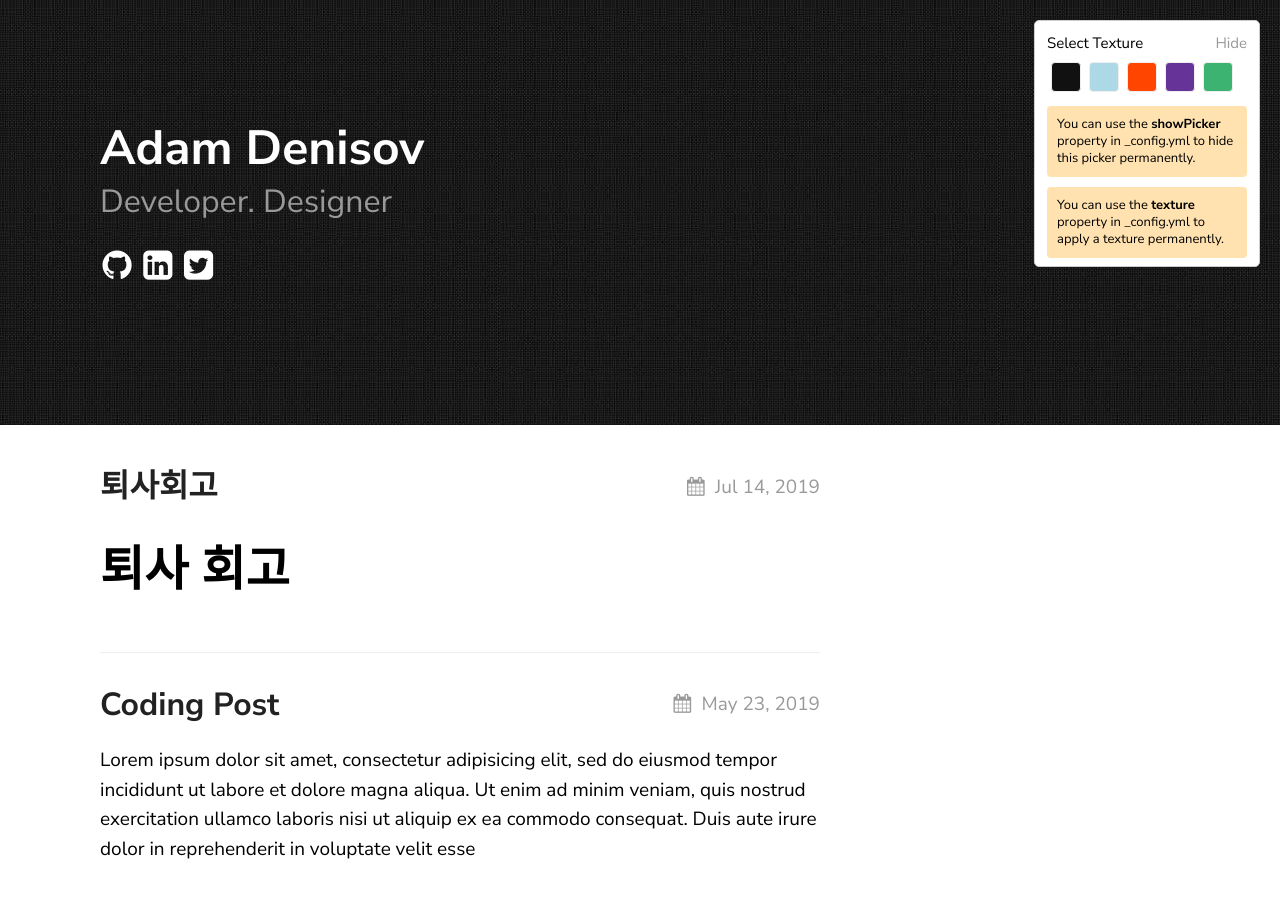
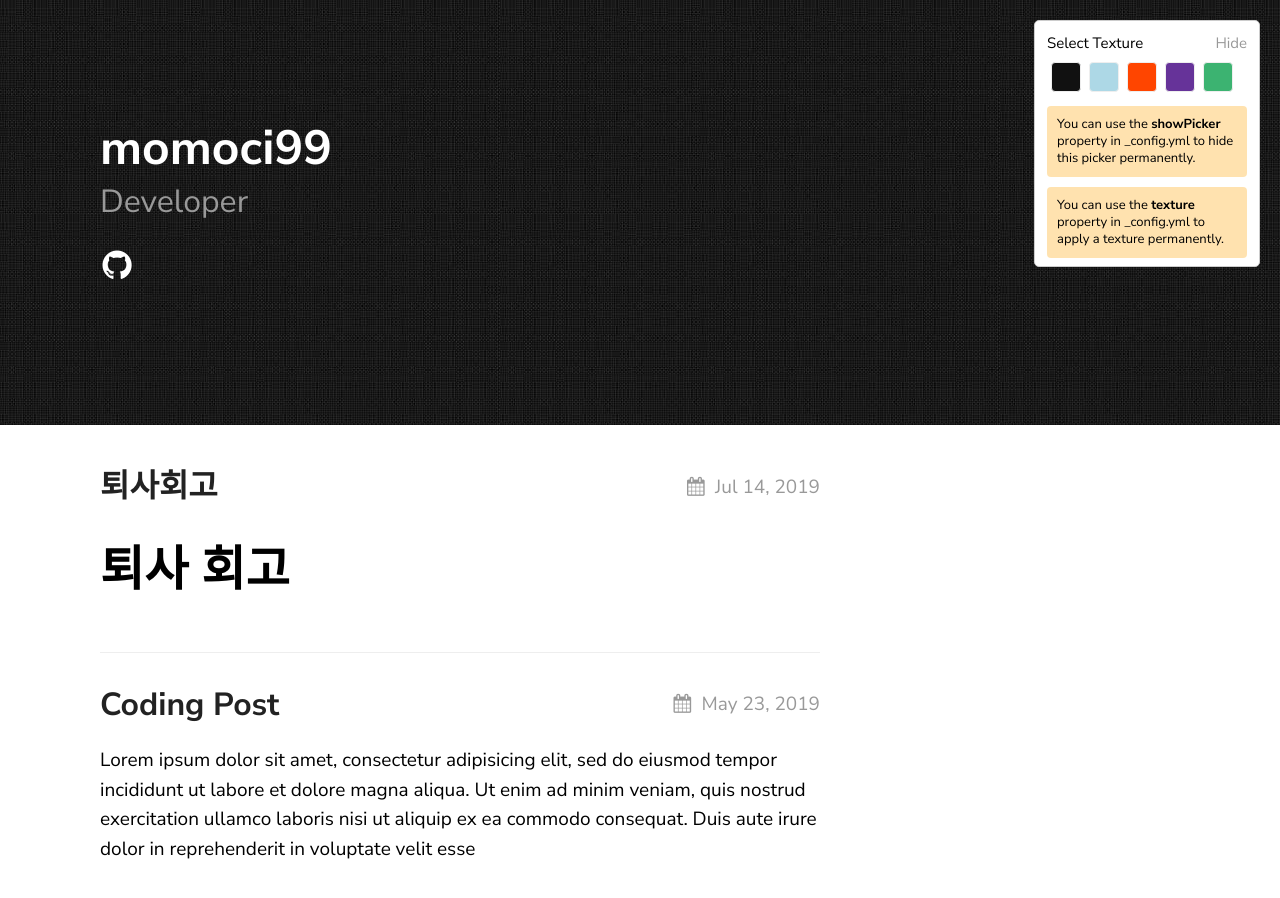
Before and after one commit to momoci99/momoci99.github.io, a Jekyll site: the page built from index.md, in a window 1280 px wide and 900 px high. Built offline with Jekyll 4.4.1, drawn with Linux system fonts in a browser that asks for light colours.

Commit message:
change _config.yml

```diff
--- a/_config.yml
+++ b/_config.yml
@@ -1,4 +1,4 @@
-title: Texture Theme
+title: momoci99
 author: momoci99
 email: momoci99@gmail.com
 description: > # this means to ignore newlines until "show_exerpts:"
@@ -15,8 +15,8 @@ sass:
 
 permalink: /posts/:title/
 texture:
-  title: Adam Denisov
-  tagline: Developer. Designer
+  title: momoci99
+  tagline: Developer
   date_format: "%b %-d, %Y"
   style: black
   showNav: false
@@ -24,9 +24,9 @@ texture:
 
   # generate social links in footer
   social_links:
-    twitter: thelehhman
-    github:  thelehhman
-    linkedIn: in/thelehhman
+    twitter:
+    github:  https://github.com/momoci99
+    linkedIn:
     rss: rss
 
 
```
Also changed, not shown: README.md (deleted).
